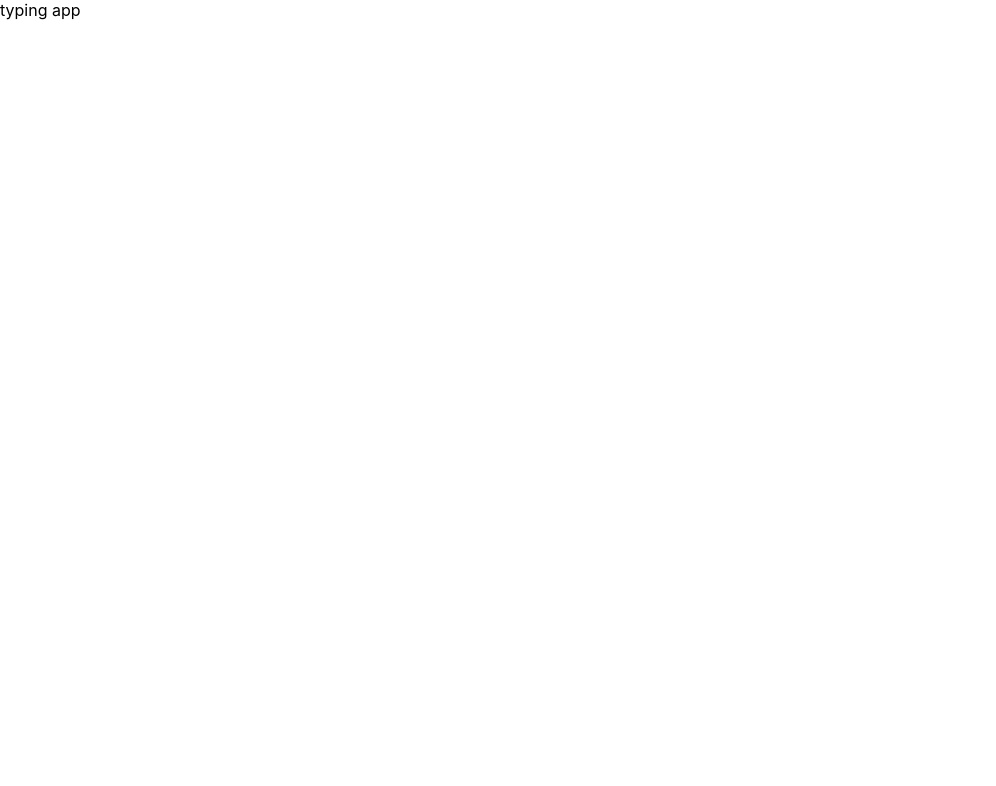
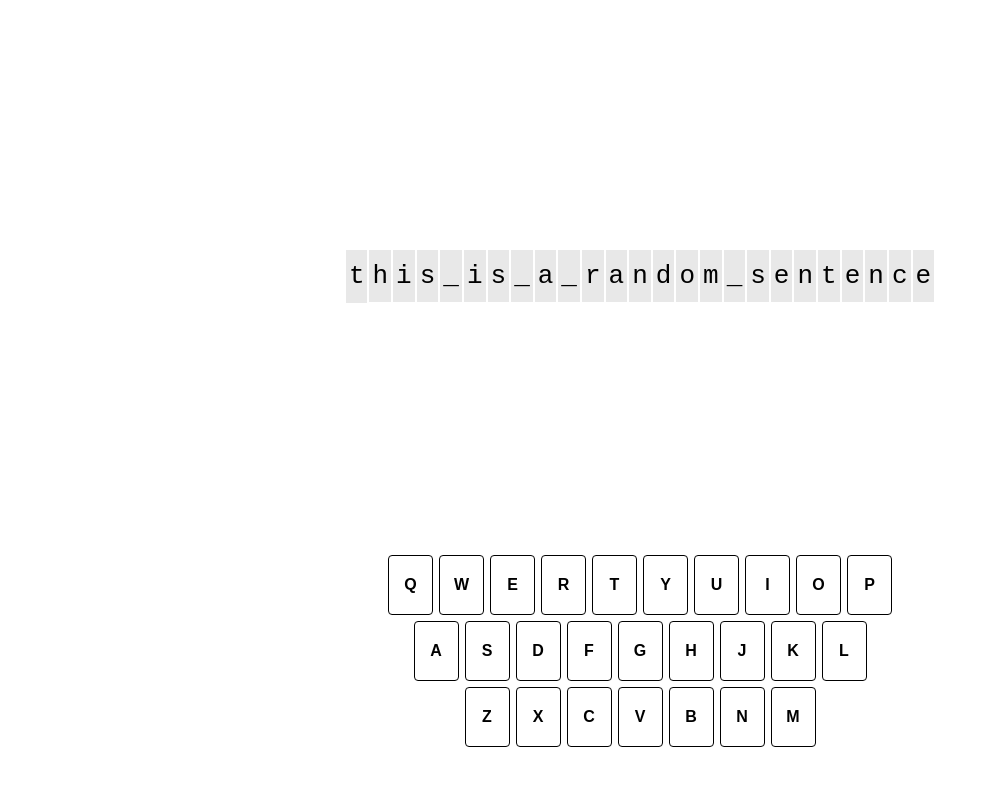
Before and after one commit to guillaumeAder1/keyboard-typing, a React (Create React App) app: page / in a window 1280 px wide. Shown: the top 786 px of the page, without its empty margins (0-996 px from the left). Built offline with nearby package versions, Linux system fonts and the light colour scheme.

Commit message:
feat: build basic layout and keyboard & anim under current charactere

```diff
--- a/src/App.js
+++ b/src/App.js
@@ -1,9 +1,15 @@
 import './style/App.scss';
 
+import { useGenerateWords } from './hooks/'
+import Keyboard from './components/keyboard';
+import Phrase from './components/phrase';
+
 function App() {
+  const currentPhrase = useGenerateWords();
   return (
     <div className="App">
-      typing app
+      <Phrase phrase={currentPhrase} />
+      <Keyboard />
     </div>
   );
 }
--- /dev/null
+++ b/src/components/keyboard.js
@@ -0,0 +1,19 @@
+
+export default function Keyboard () {
+    const qwerty = ['q', 'w', 'e', 'r', 't', 'y', 'u', 'i', 'o', 'p']
+    const asdf = ['a', 's', 'd', 'f', 'g', 'h', 'j', 'k', 'l']
+    const zxcv = ['z', 'x', 'c', 'v', 'b', 'n', 'm']
+    return (
+        <div className="keyboard-container centered">
+            <div role="row">
+                {qwerty.map(char => <span key={char} role="cell" className={`gap`}>{char}</span>)}
+            </div>
+            <div role="row">
+                {asdf.map(char => <span key={char} role="cell" className={`gap`}>{char}</span>)}
+            </div>
+            <div role="row">
+                {zxcv.map(char => <span key={char} role="cell" className={`gap`}>{char}</span>)}
+            </div>
+        </div>
+    )
+}
--- /dev/null
+++ b/src/components/phrase.js
@@ -0,0 +1,12 @@
+export default function Phrase({ phrase }) {
+    console.log(phrase)
+    const charList = phrase.replace(/ /g, '_').split('')
+    const index = 0
+    return (
+        <div className='grid-container centered'>
+            <div className="box-row">
+                { charList.map((char, i) => <div key={i} className={`${index === i ? 'blink' : ''} box`}>{char}</div>) }
+            </div>
+        </div>
+    )
+}
--- /dev/null
+++ b/src/hooks/index.js
@@ -0,0 +1,3 @@
+export function useGenerateWords() {
+    return 'this is a random sentence'
+}
--- a/src/style/App.scss
+++ b/src/style/App.scss
@@ -1,13 +1,82 @@
 body {
   margin: 0;
-  font-family: -apple-system, BlinkMacSystemFont, 'Segoe UI', 'Roboto', 'Oxygen',
-    'Ubuntu', 'Cantarell', 'Fira Sans', 'Droid Sans', 'Helvetica Neue',
-    sans-serif;
+  font-family: monospace;
   -webkit-font-smoothing: antialiased;
   -moz-osx-font-smoothing: grayscale;
 }
 
 
 .App {
+  text-align: center;
+  display: flex;
+  flex-direction: column;
+  height: 100vh;
 
+  .box-row{
+    display: flex;
+    gap: 2px;
+  }
+  .box {
+    background-color: rgb(232, 232, 232);
+    height: 46px;
+    display: flex;
+    justify-content: center;
+    align-items: center;
+    padding: 3px;
+    font-size: 2em;
+
+    &.blink{
+      animation: blink 1s;
+      animation-iteration-count: infinite;
+      margin-bottom: -2px;
+    }
+    @keyframes blink {
+      0% { border-bottom: 2px solid red; }
+      50% { border-bottom: 0px solid transparent;  }
+      100% { border-bottom: 2px solid red;  }
+    }
+  }
+
+  .gap {
+    margin: 3px;
+  }
+  .grid-container {
+    display: flex;
+    flex-grow: 1.5;
+  }
+
+  .keyboard-container {
+    font-family: sans-serif;
+    margin-bottom: 50px;
+    > div {
+      display: flex;
+    }
+    span {
+      border: 1px solid black;
+      width: 43px;
+      height: 58px;
+      display: flex;
+      justify-content: center;
+      align-items: center;
+      border-radius: 4px;
+      text-transform: capitalize;
+      font-weight: 800;
+    }
+  }
+  .grey {
+    background-color: lightgray;
+  }
+  .green {
+    background-color: green;
+  }
+  .yellow {
+    background-color: yellow;
+  }
+
+  .centered {
+    display: flex;
+    justify-content: center;
+    flex-direction: column;
+    align-items: center;
+  }
 }
```
